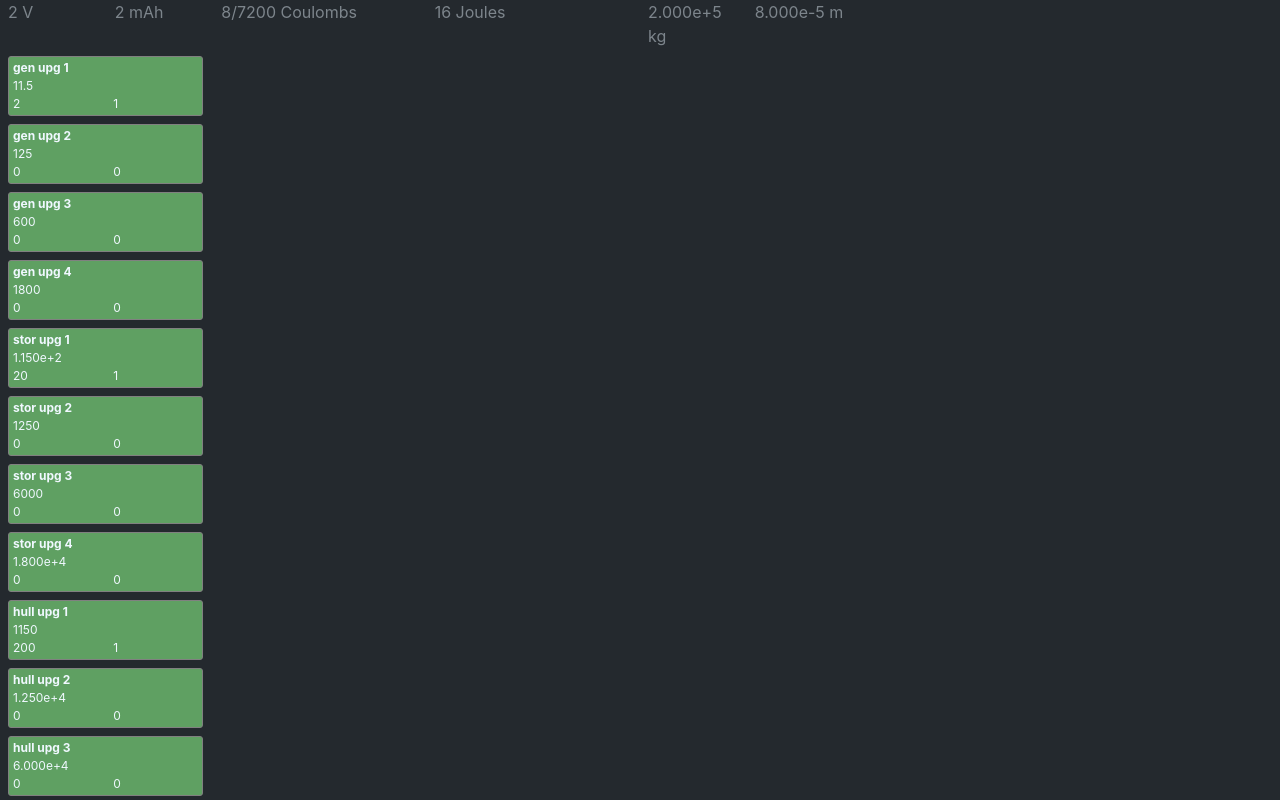
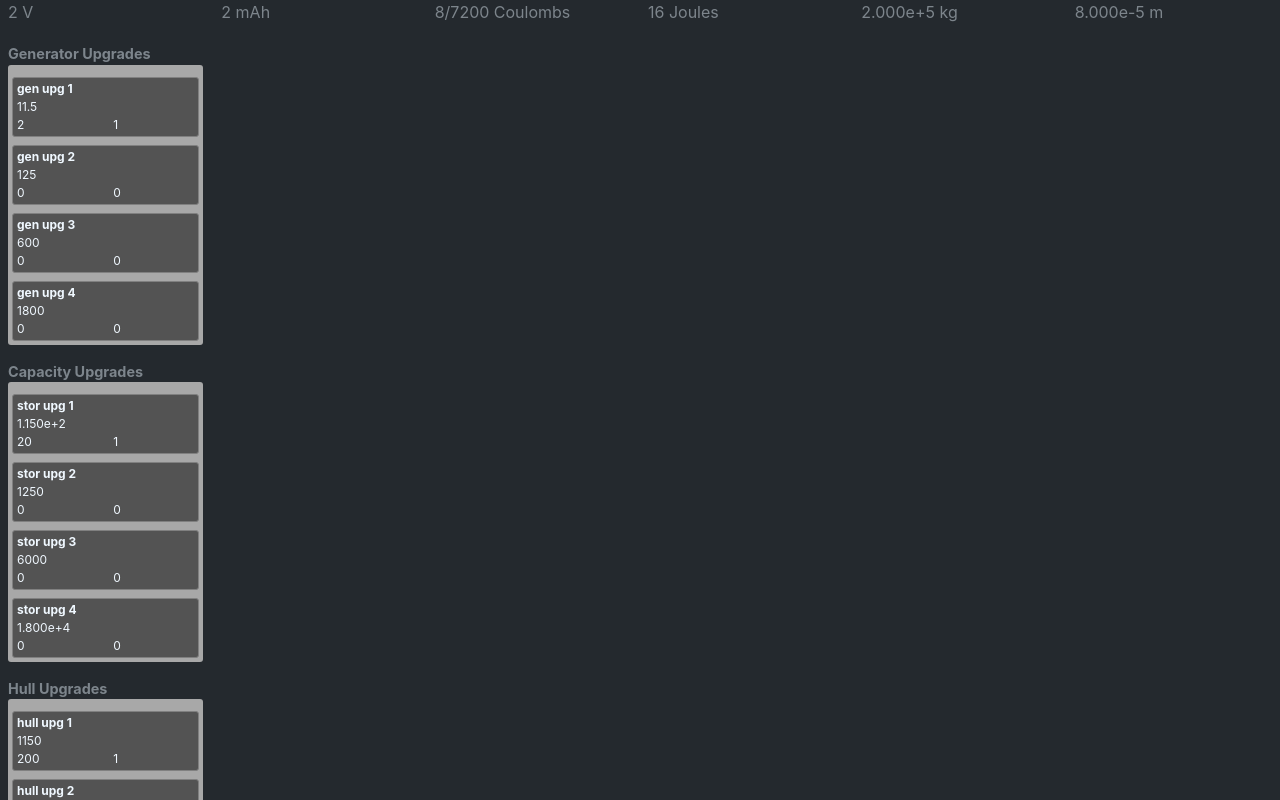
Before and after one commit to hi-noikiy/space-grinder, a Vue app: page / in a window 1280 px wide. Shown: the top 800 px of the page. Built offline with nearby package versions, Linux system fonts and the light colour scheme.

Commit message:
Introduce some bugs

```diff
--- a/src/components/Hud.vue
+++ b/src/components/Hud.vue
@@ -1,11 +1,11 @@
 <template>
     <div class='columns col-online'>
-      <div title="Cell Voltage" class='column col-1'>{{this.$store.state.cellVoltage | exponentialize}} V</div>
-      <div title="AmpHour Capacity" class='column col-1'>{{this.$store.state.ampHourCapacity | exponentialize}} mAh</div>
+      <div title="Cell Voltage" class='column col-2'>{{this.$store.state.cellVoltage | exponentialize}} V</div>
+      <div title="AmpHour Capacity" class='column col-2'>{{this.$store.state.ampHourCapacity | exponentialize}} mAh</div>
       <div title="Charge Capacity" class='column col-2'>{{this.$store.state.coulombs}}/{{capacity | exponentialize}} Coulombs</div>
       <div title="Energy" class='column col-2'>{{joules | exponentialize}} Joules</div>
-      <div title="Mass of spaceship" class='column col-1'>{{this.$store.state.mass | exponentialize}} kg</div>
-      <div title="Approximate jump distance" class='column col-1'>{{distance | exponentialize}} m</div>
+      <div title="Mass of spaceship" class='column col-2'>{{this.$store.state.mass | exponentialize}} kg</div>
+      <div title="Approximate jump distance" class='column col-2'>{{distance | exponentialize}} m</div>
     </div>
 </template>
 
--- a/src/components/ShipUpgradePanel.vue
+++ b/src/components/ShipUpgradePanel.vue
@@ -1,29 +1,22 @@
 <template>
     <div class="columns upgradepanel">
       <div class="column col-12">
+        <span class="text-bold text-large">Generator Upgrades</span>
         <ul class="upgrades">
             <li v-for="upgrade in generatorUpgrades" v-bind:key="upgrade.id" v-bind:class="{canBuy: canBuy(upgrade.id)}">
                 <UpgradeButton v-bind:upgrade="upgrade" />
             </li>
         </ul>
+        <span class="text-bold text-large">Capacity Upgrades</span>
         <ul class="upgrades">
             <li v-for="upgrade in storageUpgrades" v-bind:key="upgrade.id" v-bind:class="{canBuy: canBuy(upgrade.id)}">
-                <div class="columns" v-on:click="buyUpgrade(upgrade.id)">
-                    <div class="column col-12 text-bold">{{upgrade.name}}</div>
-                    <div class="column col-12">{{(upgrade.baseCost * Math.pow(1.15, upgrade.upgCount)) | exponentialize}}</div>
-                    <div class="column col-6">{{upgrade.baseProd * upgrade.upgCount | exponentialize}}</div>
-                    <div class="column col-6 col-ml-auto text-left">{{upgrade.upgCount}}</div>
-                </div>
+                <UpgradeButton v-bind:upgrade="upgrade" />
             </li>
         </ul>
+        <span class="text-bold text-large">Hull Upgrades</span>
         <ul class="upgrades">
             <li v-for="upgrade in hullUpgrades" v-bind:key="upgrade.id" v-bind:class="{canBuy: canBuy(upgrade.id)}">
-                <div class="columns" v-on:click="buyUpgrade(upgrade.id)">
-                    <div class="column col-12 text-bold">{{upgrade.name}}</div>
-                    <div class="column col-12">{{(upgrade.baseCost * Math.pow(1.15, upgrade.upgCount)) | exponentialize}}</div>
-                    <div class="column col-6">{{upgrade.baseProd * upgrade.upgCount | exponentialize}}</div>
-                    <div class="column col-6 col-ml-auto text-left">{{upgrade.upgCount}}</div>
-                </div>
+                <UpgradeButton v-bind:upgrade="upgrade" />
             </li>
         </ul>
       </div>
@@ -32,7 +25,7 @@
 </template>
 
 <script>
-import { mapGetters, mapActions } from 'vuex'
+import { mapGetters } from 'vuex'
 import UpgradeButton from './UpgradeButton'
 export default {
   name: 'ShipUpgradePanel',
@@ -60,9 +53,6 @@ export default {
     'stardust'
   ]),
   methods: {
-    ...mapActions([
-      'buyUpgrade'
-    ]),
     canBuy: function (id) {
       var upg = this.generatorUpgrades.filter(u => u.id === id)[0]
       return (upg.baseCost * Math.pow(1.15, upg.upgCount)) < this.stardust
@@ -75,7 +65,10 @@ export default {
 <style scoped>
 ul {
   margin: 0;
-  padding: 0;
+  margin-bottom: 8%;
+  padding: 4px;
+  background-color: rgb(168, 168, 168);
+  border-radius: 3px;
 }
 li {
         list-style: none;
@@ -86,12 +79,13 @@ li {
         padding: 2px 4px;
     }
     .canBuy li:hover {
-        background-color: rgba(95, 160, 98, 0.815);
+        background-color: rgba(73, 73, 73, 0.815);
     }
     .canBuy {
-        background-color: rgb(95, 160, 98);
+        background-color: rgb(83, 83, 83);
     }
     .upgradepanel {
         font-size: 0.6rem;
+        margin-top: 10%;
     }
 </style>
--- a/src/components/UpgradeButton.vue
+++ b/src/components/UpgradeButton.vue
@@ -10,6 +10,8 @@
 </template>
 
 <script>
+
+import { mapActions } from 'vuex'
 export default {
   name: 'UpgradeButton',
   props: {
@@ -18,6 +20,9 @@ export default {
       required: true
     }
   },
+  methods: mapActions([
+    'buyUpgrade'
+  ]),
   filters: {
     exponentialize: function (value) {
       var digits = 4
```
